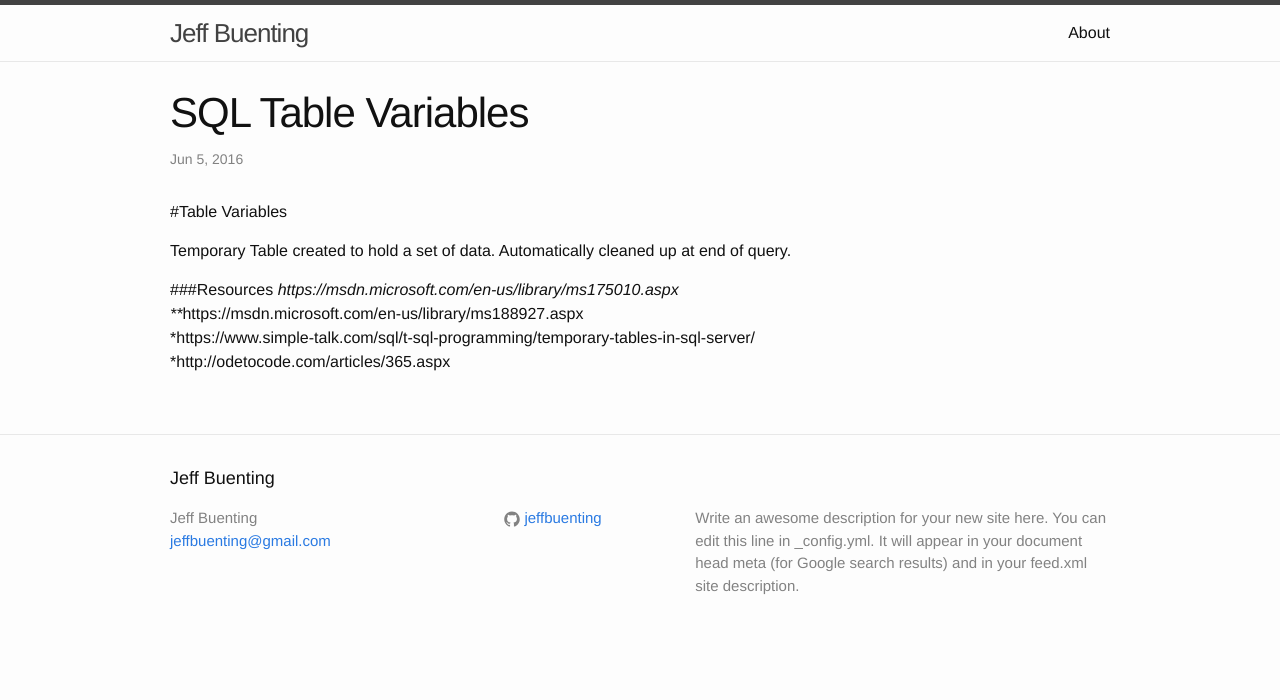
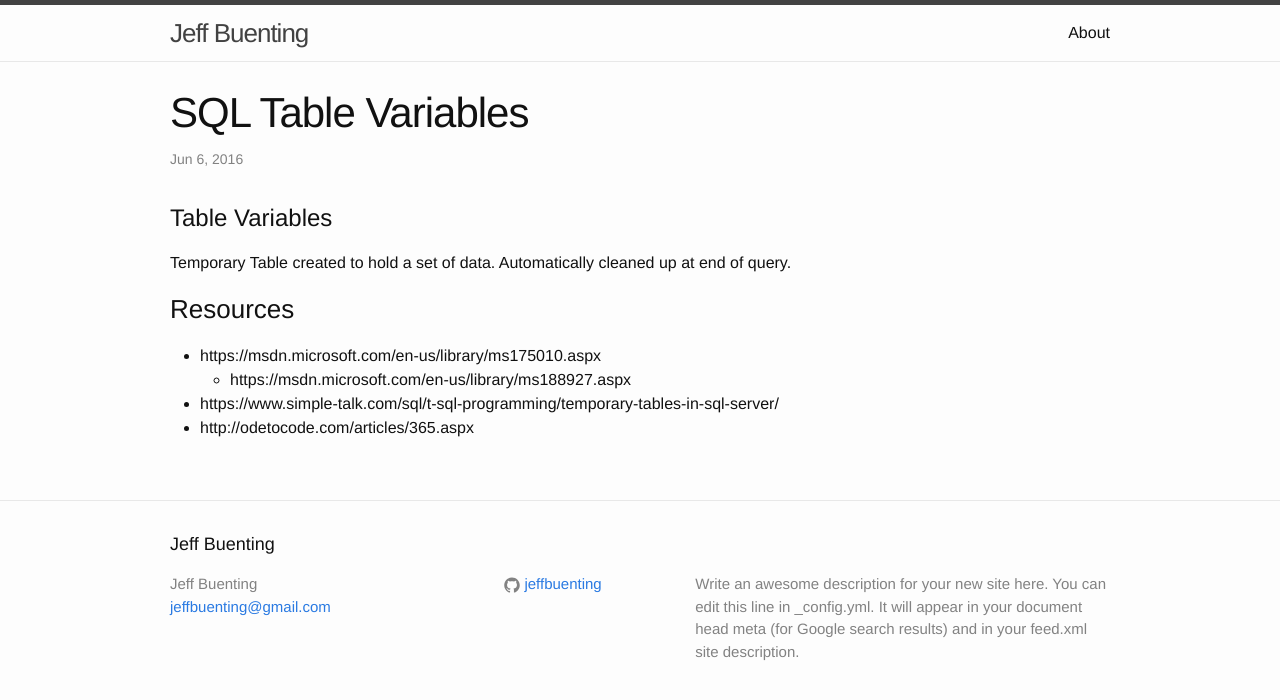
Before and after one commit to jeffbuenting/jeffbuenting.github.io, a Jekyll site: the page built from _posts/2016-06-06-SQL-TableVariables.markdown, in a window 1280 px wide. Shown: the top 700 px of the page. Built offline with Jekyll 4.4.1, drawn with Linux system fonts in a browser that asks for light colours; part of the change alters nothing that is shown.

```diff
--- a/_posts/2016-06-06-SQL-TableVariables.markdown
+++ b/_posts/2016-06-06-SQL-TableVariables.markdown
@@ -1,15 +1,15 @@
 ---
 layout: post
 title:  "SQL Table Variables"
-date:   2016-06-05 10:38:00 -0400
+date:   2016-06-06 10:38:00 -0400
 categories: SQL
 ---
-#Table Variables
+# Table Variables #
 
 Temporary Table created to hold a set of data.  Automatically cleaned up at end of query.
 
-###Resources
-*https://msdn.microsoft.com/en-us/library/ms175010.aspx
-***https://msdn.microsoft.com/en-us/library/ms188927.aspx
-*https://www.simple-talk.com/sql/t-sql-programming/temporary-tables-in-sql-server/
-*http://odetocode.com/articles/365.aspx
+### Resources ###
+* https://msdn.microsoft.com/en-us/library/ms175010.aspx
+   * https://msdn.microsoft.com/en-us/library/ms188927.aspx
+* https://www.simple-talk.com/sql/t-sql-programming/temporary-tables-in-sql-server/
+* http://odetocode.com/articles/365.aspx
```
